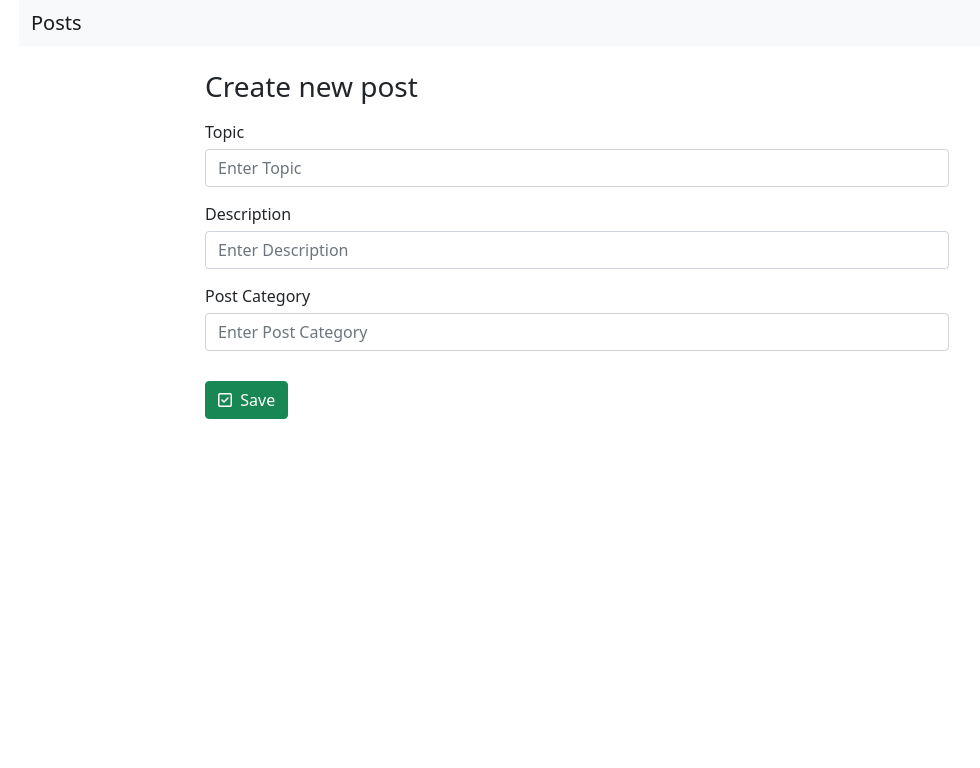
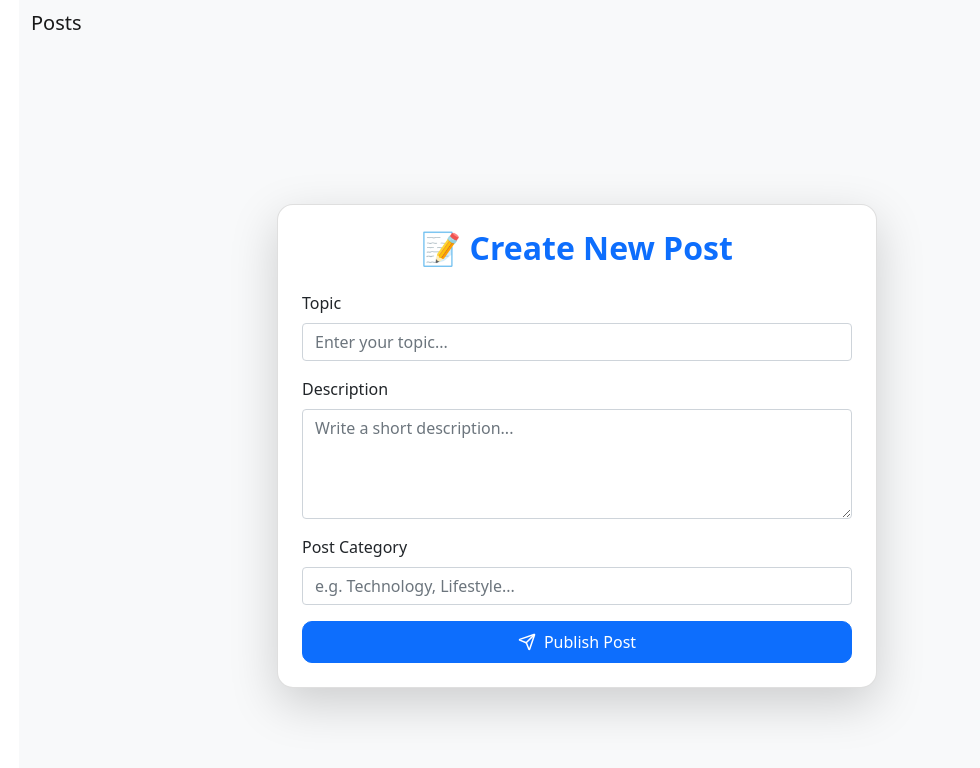
Before and after one commit to NonimUdara/MERN_CRUD_APP, a React (Create React App) app in the folder client/: page /add in a window 1280 px wide. Shown: the top 768 px of the page, without its empty margins (63-1043 px from the left). Built offline with nearby package versions, Linux system fonts and the light colour scheme.

Commit message:
added framer motion and lucid react and update create post page

```diff
--- a/client/package.json
+++ b/client/package.json
@@ -7,6 +7,8 @@
     "@testing-library/react": "^13.0.1",
     "@testing-library/user-event": "^13.5.0",
     "axios": "^0.26.1",
+    "framer-motion": "^12.23.22",
+    "lucide-react": "^0.544.0",
     "react": "^18.0.0",
     "react-router": "^6.3.0",
     "react-router-dom": "^6.3.0",
--- a/client/src/components/CreatePost.js
+++ b/client/src/components/CreatePost.js
@@ -1,96 +1,113 @@
-import React, { Component } from 'react';
-import axios from 'axios';
+import React, { useState } from "react";
+import axios from "axios";
+import { motion } from "framer-motion";
+import { Send } from "lucide-react";
 
-export default class CreatePost extends Component {
+export default function CreatePost() {
+  const [formData, setFormData] = useState({
+    topic: "",
+    description: "",
+    postCategory: "",
+  });
 
-  constructor(props) {
-    super(props);
-    this.state = {
-      topic: "",
-      description: "",
-      postCategory: ""
+  const handleChange = (e) => {
+    const { name, value } = e.target;
+    setFormData((prev) => ({
+      ...prev,
+      [name]: value,
+    }));
+  };
+
+  const handleSubmit = async (e) => {
+    e.preventDefault();
+    try {
+      const res = await axios.post("/post/save", formData);
+      if (res.data.success) {
+        setFormData({ topic: "", description: "", postCategory: "" });
+      }
+    } catch (error) {
+      console.error("Error saving post:", error);
     }
-  }
+  };
 
-  handleInputChange = (e) => {
-    const { name, value } = e.target;
+  return (
+    <div className="d-flex justify-content-center align-items-center vh-100 bg-light">
+      <motion.div
+        initial={{ opacity: 0, y: 40 }}
+        animate={{ opacity: 1, y: 0 }}
+        transition={{ duration: 0.6 }}
+        className="card shadow-lg p-4 w-100"
+        style={{ maxWidth: "600px", borderRadius: "16px" }}
+      >
+        <h2 className="text-center mb-4 fw-bold text-primary">
+          📝 Create New Post
+        </h2>
 
-    this.setState({
-      ...this.state,
-      [name]: value
-    })
-  }
-
-  onSubmit = (e) => {
-
-    e.preventDefault();
-
-    const { topic, description, postCategory } = this.state;
-
-    const data = {
-      topic: topic,
-      description: description,
-      postCategory: postCategory
-    }
-
-    console.log(data)
-
-    axios.post("/post/save", data).then((res) => {
-      if (res.data.success) {
-        this.setState(
-          {
-            topic: "",
-            description: "",
-            postCategory: ""
-          }
-        )
-      }
-    })
-
-  }
-
-  render() {
-    return (
-      <div className="col-md-8 mt-4 mx-auto">
-        <h1 className="h3 mb-3 font-weight-normal">Create new post</h1>
-        <form className="needs-validation" noValidate>
-          <div className="form-group" style={{ marginBottom: '15px' }}>
-            <label style={{ marginBottom: '5px' }}>Topic</label>
-            <input type="text"
+        <form onSubmit={handleSubmit}>
+          {/* Topic */}
+          <div className="mb-3">
+            <label htmlFor="topic" className="form-label fw-semibold">
+              Topic
+            </label>
+            <input
+              type="text"
               className="form-control"
+              id="topic"
               name="topic"
-              placeholder="Enter Topic"
-              value={this.state.topic}
-              onChange={this.handleInputChange} />
+              placeholder="Enter your topic..."
+              value={formData.topic}
+              onChange={handleChange}
+              required
+            />
           </div>
 
-          <div className="form-group" style={{ marginBottom: '15px' }}>
-            <label style={{ marginBottom: '5px' }}>Description</label>
-            <input type="text"
+          {/* Description */}
+          <div className="mb-3">
+            <label htmlFor="description" className="form-label fw-semibold">
+              Description
+            </label>
+            <textarea
               className="form-control"
+              id="description"
               name="description"
-              placeholder="Enter Description"
-              value={this.state.description}
-              onChange={this.handleInputChange} />
+              placeholder="Write a short description..."
+              rows="4"
+              value={formData.description}
+              onChange={handleChange}
+              required
+            ></textarea>
           </div>
 
-          <div className="form-group" style={{ marginBottom: '15px' }}>
-            <label style={{ marginBottom: '5px' }}>Post Category</label>
-            <input type="text"
+          {/* Post Category */}
+          <div className="mb-3">
+            <label htmlFor="postCategory" className="form-label fw-semibold">
+              Post Category
+            </label>
+            <input
+              type="text"
               className="form-control"
+              id="postCategory"
               name="postCategory"
-              placeholder="Enter Post Category"
-              value={this.state.postCategory}
-              onChange={this.handleInputChange} />
+              placeholder="e.g. Technology, Lifestyle..."
+              value={formData.postCategory}
+              onChange={handleChange}
+              required
+            />
           </div>
 
-          <button className="btn btn-success" type="submit" style={{ marginTop: '15px' }} onClick={this.onSubmit}>
-            <i className="far fa-check-square"></i>
-            &nbsp; Save
-          </button>
-
+          {/* Submit Button */}
+          <motion.button
+            whileHover={{ scale: 1.03 }}
+            whileTap={{ scale: 0.97 }}
+            type="submit"
+            className="btn btn-primary w-100 d-flex align-items-center justify-content-center gap-2 fw-semibold py-2"
+            style={{ borderRadius: "10px" }}
+          >
+            <Send size={18} />
+            Publish Post
+          </motion.button>
         </form>
-      </div>
-    )
-  }
+      </motion.div>
+    </div>
+  );
 }
```
Also changed, not shown: 1 other file (tests, documents, lock files or other folders).
